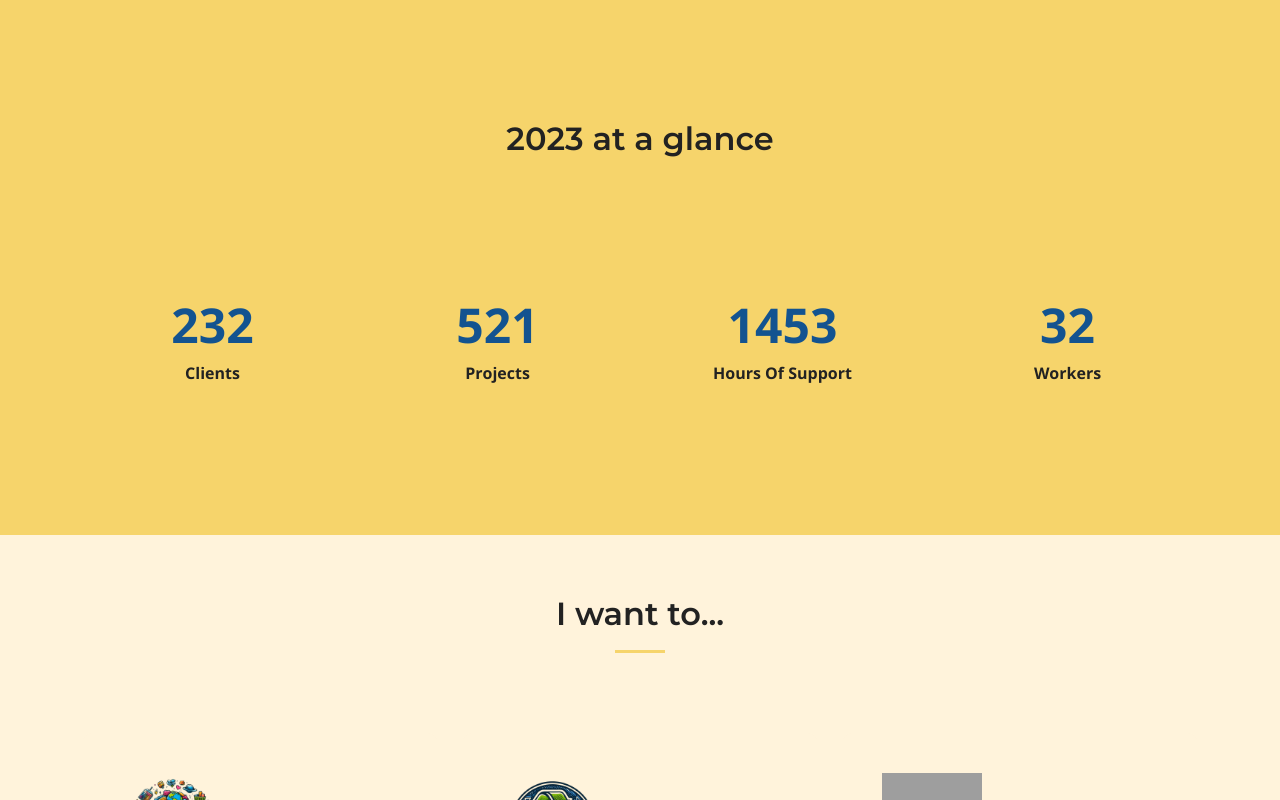
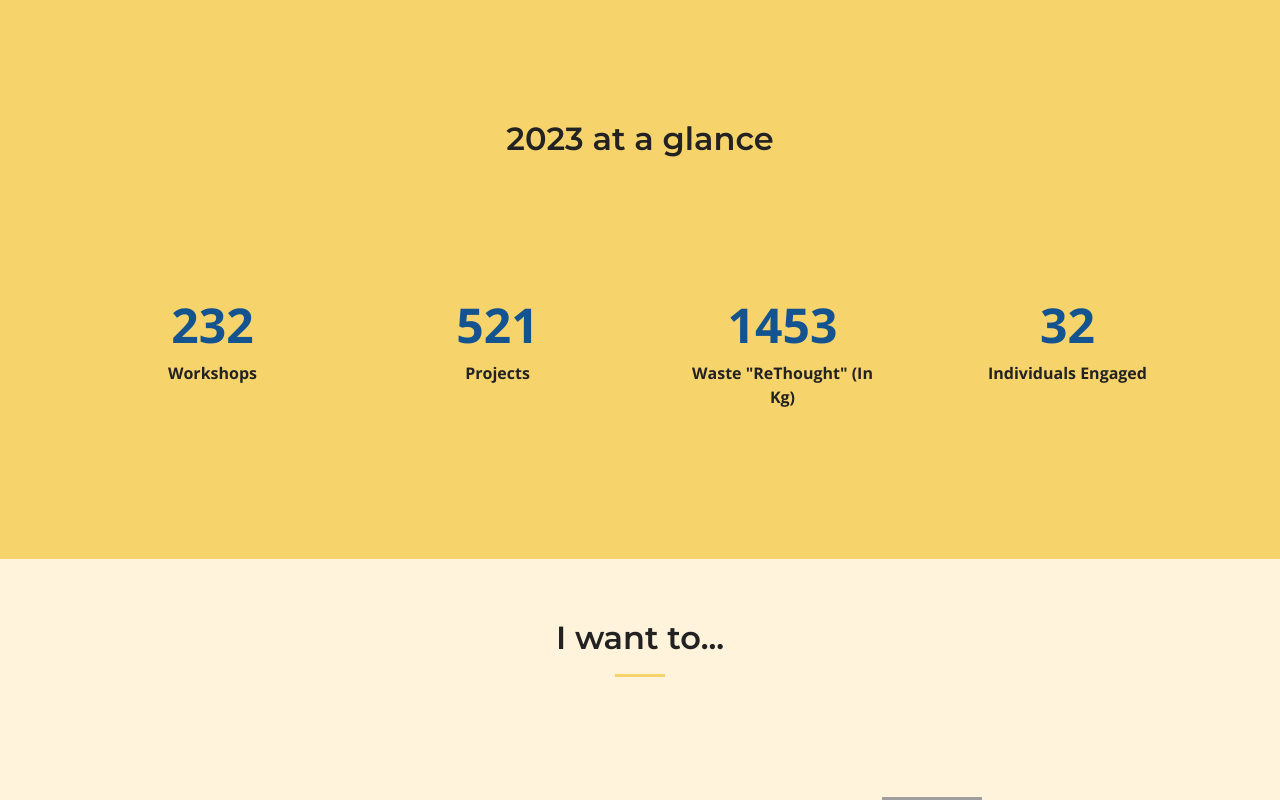
Before and after one commit to fernandfield/fernandfield, a plain HTML site: page index.html in a window 1280 px wide. Shown: the part 930-1730 px from the top of the page. Drawn offline with nearby package versions, Linux system fonts and the light colour scheme; grey boxes are pictures that could not be loaded.

Commit message:
Update index.html

```diff
--- a/index.html
+++ b/index.html
@@ -248,7 +248,7 @@
           <div class="col-lg-3 col-md-6">
             <div class="stats-item text-center w-100 h-100">
               <span data-purecounter-start="0" data-purecounter-end="232" data-purecounter-duration="1" class="purecounter"></span>
-              <p>Clients</p>
+              <p>Workshops</p>
             </div>
           </div><!-- End Stats Item -->
 
@@ -263,14 +263,14 @@
           <div class="col-lg-3 col-md-6">
             <div class="stats-item text-center w-100 h-100">
               <span data-purecounter-start="0" data-purecounter-end="1453" data-purecounter-duration="1" class="purecounter"></span>
-              <p>Hours Of Support</p>
+              <p>Waste "ReThought" (In Kg)</p>
             </div>
           </div><!-- End Stats Item -->
 
           <div class="col-lg-3 col-md-6">
             <div class="stats-item text-center w-100 h-100">
               <span data-purecounter-start="0" data-purecounter-end="32" data-purecounter-duration="1" class="purecounter"></span>
-              <p>Workers</p>
+              <p>Individuals Engaged</p>
             </div>
           </div><!-- End Stats Item -->
 
```
